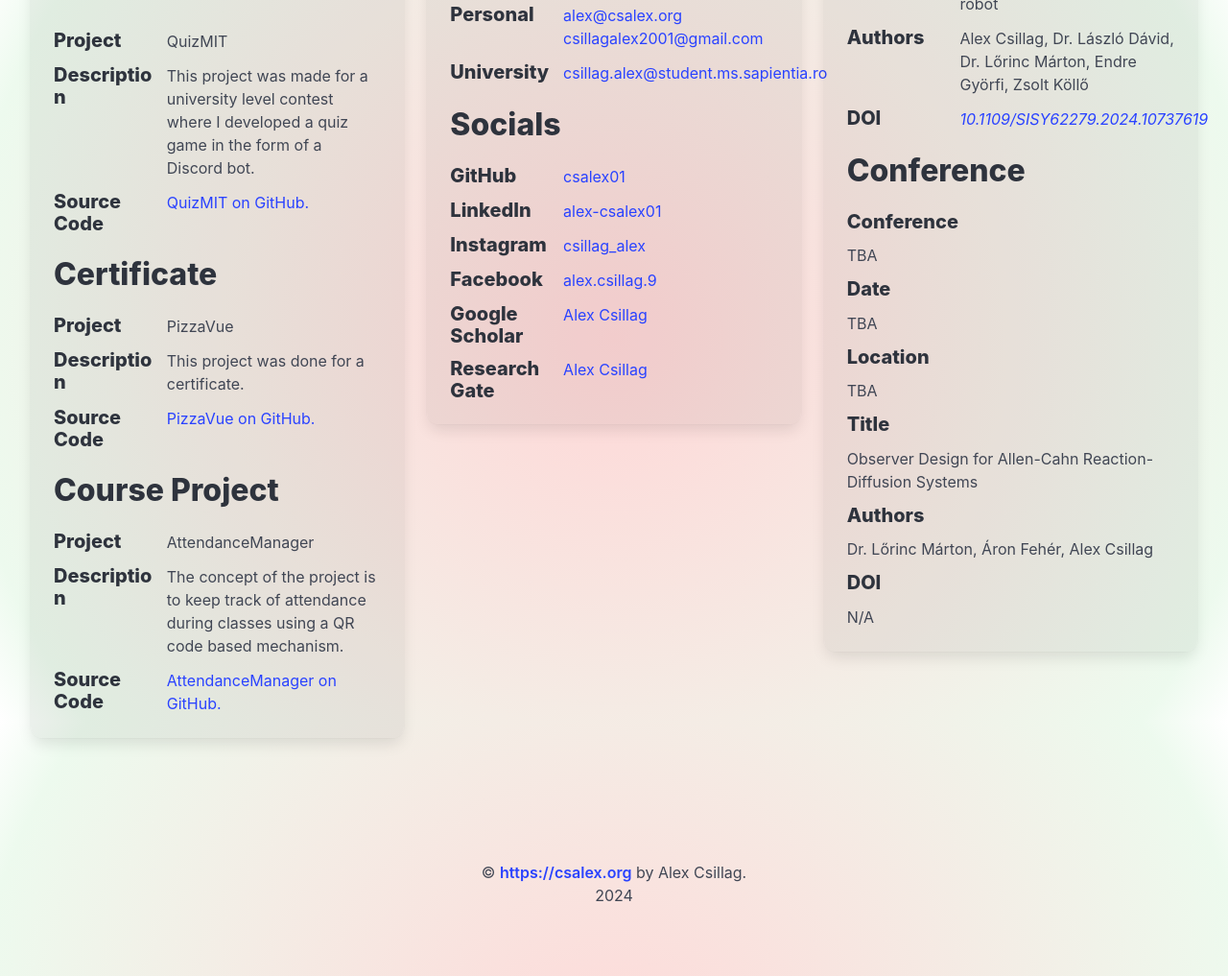
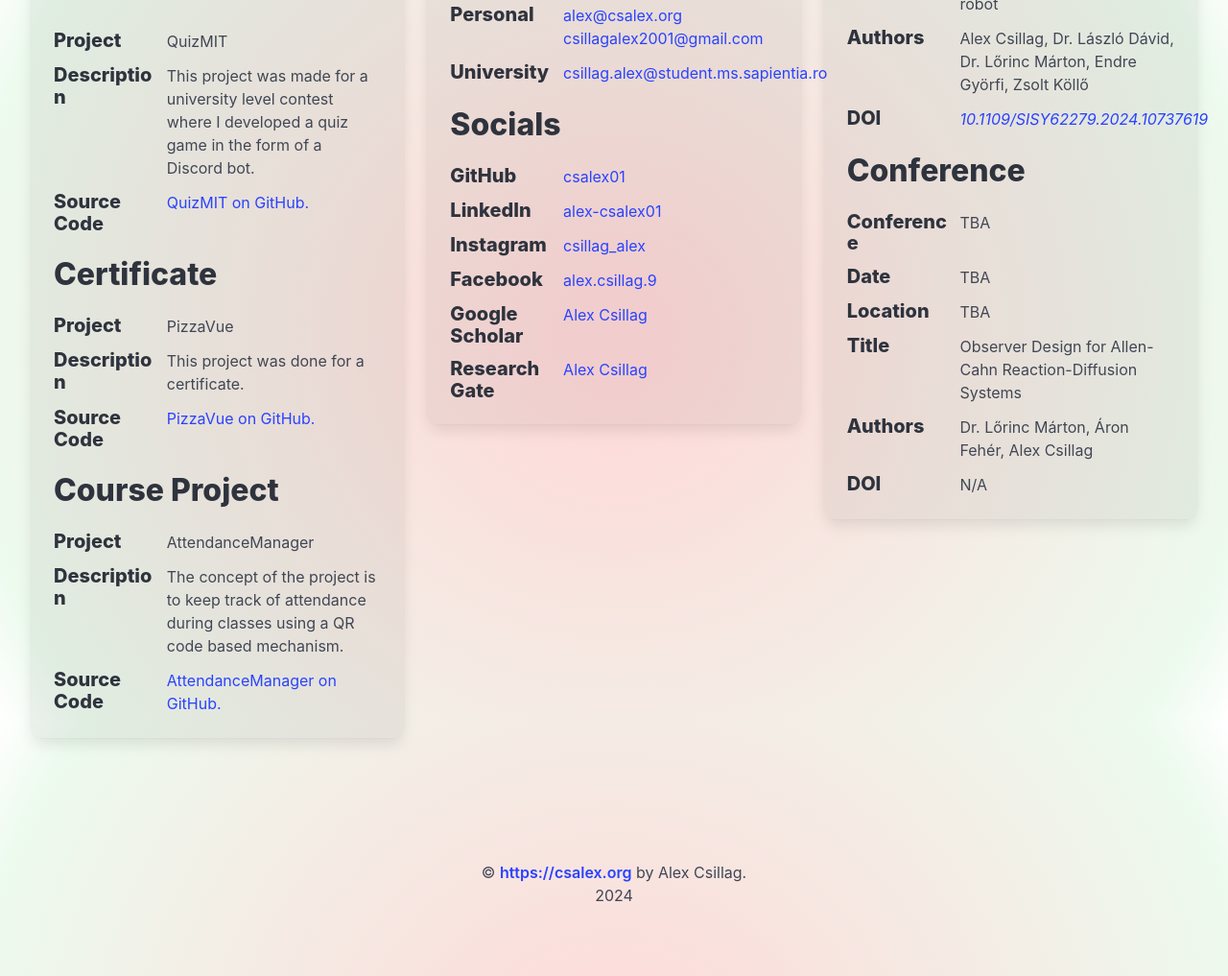
Before and after one commit to Csalex01/csalex.org, a website: page public/index.html in a window 1280 px wide. Shown: the part 2448-3465 px from the top of the page at 96% size. Drawn offline with nearby package versions, Linux system fonts and the light colour scheme.

Commit message:
Fixed alignment issue at publications

```diff
--- a/public/index.html
+++ b/public/index.html
@@ -830,6 +830,7 @@
 					<h1 class="title is-3">Conference</h1>
 
 					<div class="content">
+						<div class="fixed-grid has-3-cols">
 							<div class="grid">
 								<div class="cell">
 									<strong class="title is-5">Conference</strong>
@@ -875,6 +876,7 @@
 							</div>
 						</div>
 					</div>
+				</div>
 
 			</div>
 		</div>
```
Lines whose indentation alone changed are shown as unchanged.
